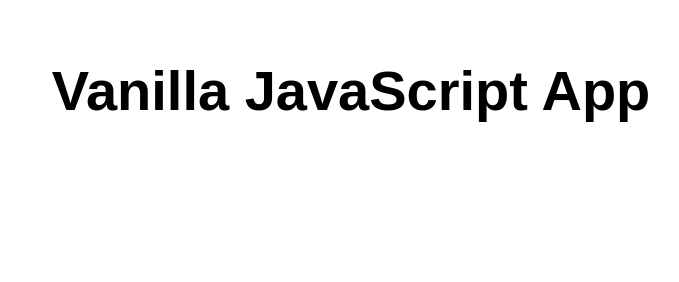
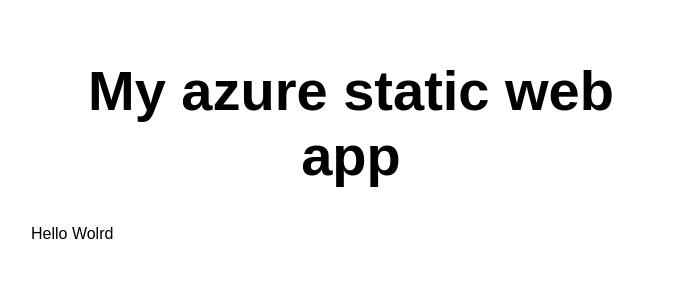
Before and after one commit to ellenlesego/static-web-app, a website: page src/index.html in a window 1280 px wide. Shown: the whole page, without its empty margins (289-968 px from the left). Drawn offline with Linux system fonts and the light colour scheme.

Commit message:
Update index.html

```diff
--- a/src/index.html
+++ b/src/index.html
@@ -5,12 +5,13 @@
   <meta charset="UTF-8">
   <meta name="viewport" content="width=device-width, initial-scale=1.0">
   <link rel="stylesheet" href="styles.css">
-  <title>Vanilla JavaScript App</title>
+  <title>Azure App</title>
 </head>
 
 <body>
   <main>
-    <h1>Vanilla JavaScript App</h1>
+    <h1> My azure static  web app </h1>
+    <p> Hello Wolrd </p>
   </main>
 </body>
 
```
